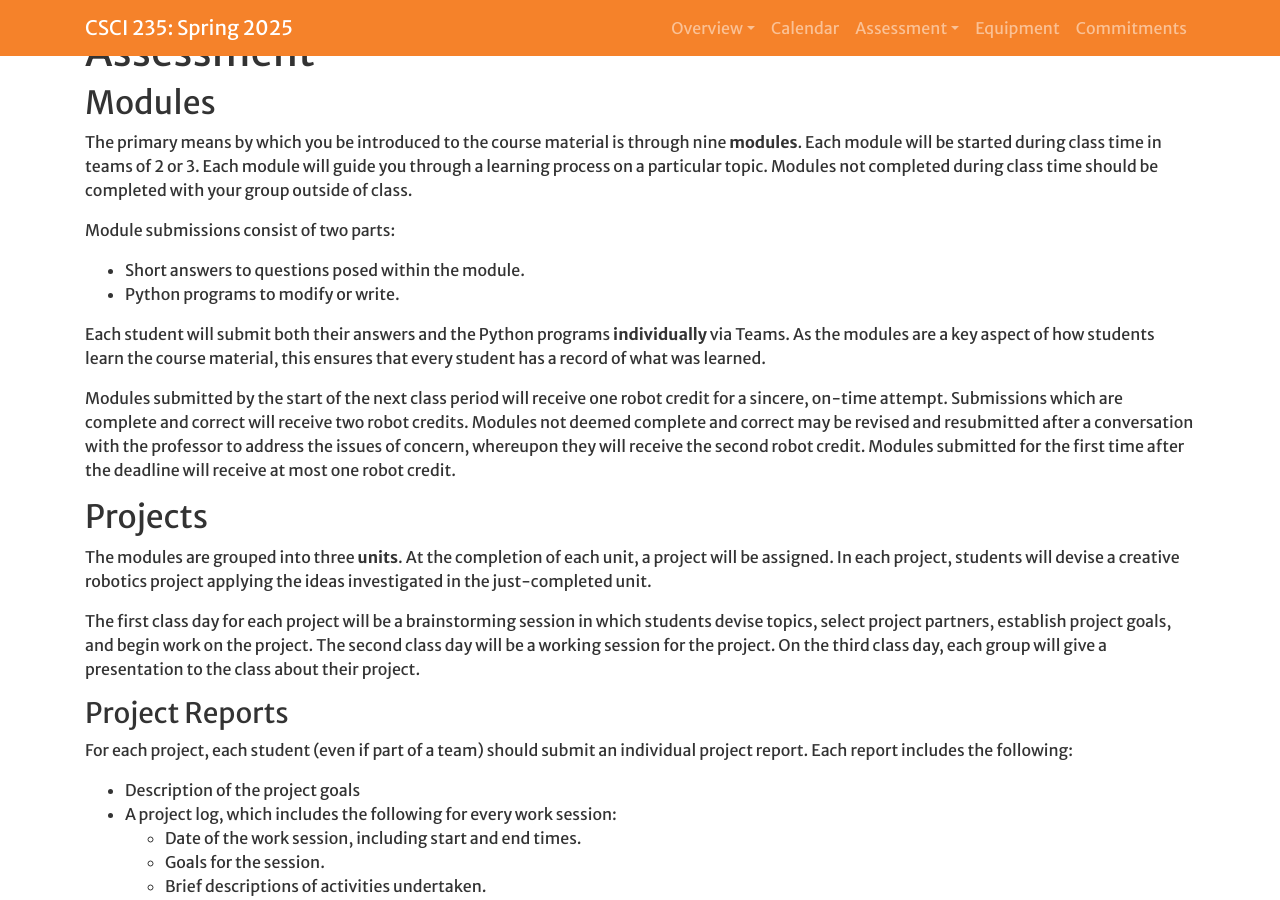
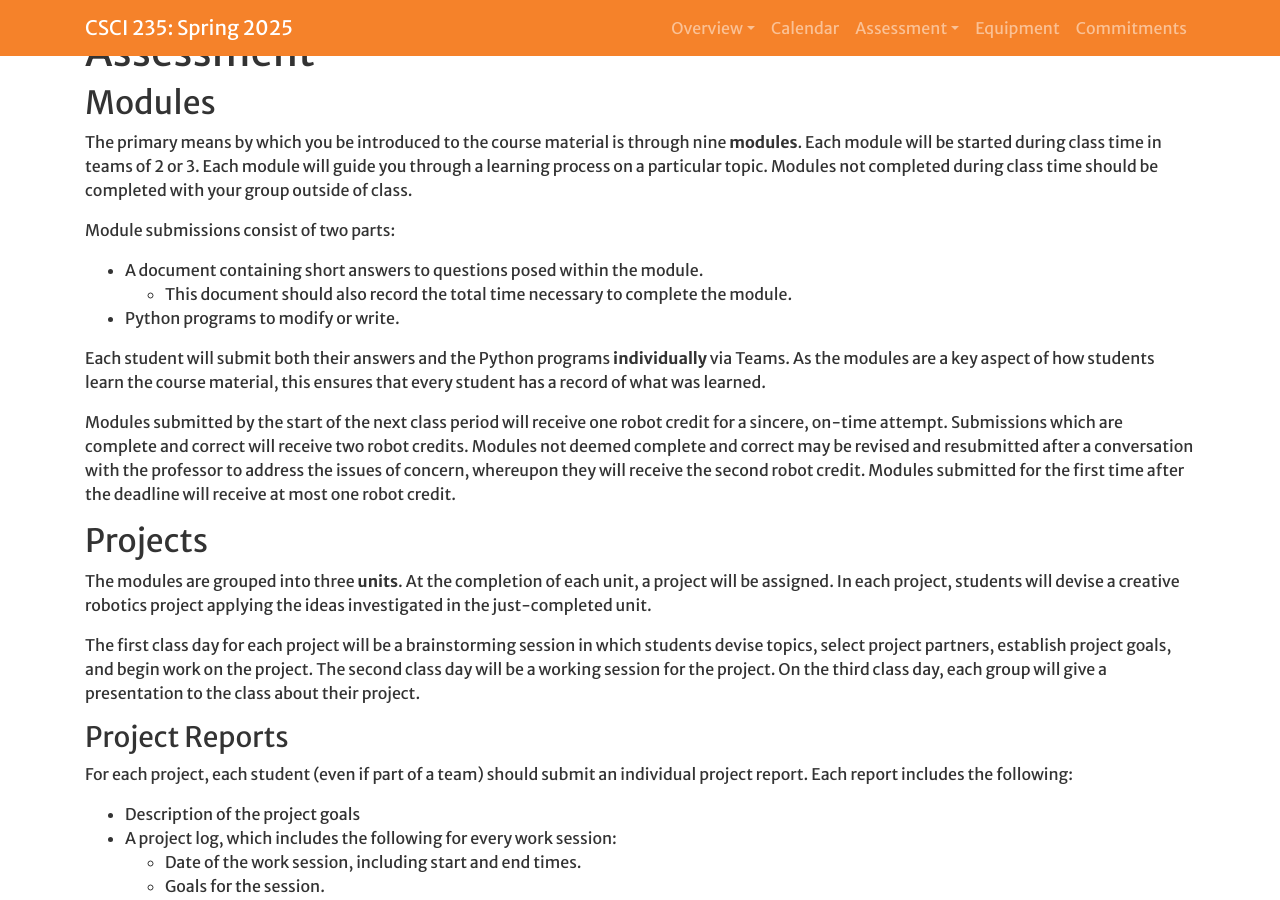
Before and after one commit to Hendrix-CS/csci235, a Jekyll site: the page built from index.md, in a window 1280 px wide and 900 px high, scrolled down 2951 px. Built offline with Jekyll 4.4.1, drawn with Linux system fonts in a browser that asks for light colours; a script that is not in the unit is left out; our own code applies the rules of GitHub Pages for plain Markdown files.

Commit message:
Updated module requirements

```diff
--- a/index.md
+++ b/index.md
@@ -91,7 +91,8 @@ will guide you through a learning process on a particular topic. Modules not com
 class time should be completed with your group outside of class.
 
 Module submissions consist of two parts:
-* Short answers to questions posed within the module.
+* A document containing short answers to questions posed within the module.
+  * This document should also record the total time necessary to complete the module.
 * Python programs to modify or write.
 
 Each student will submit both their answers and the Python programs **individually** via Teams.
```
